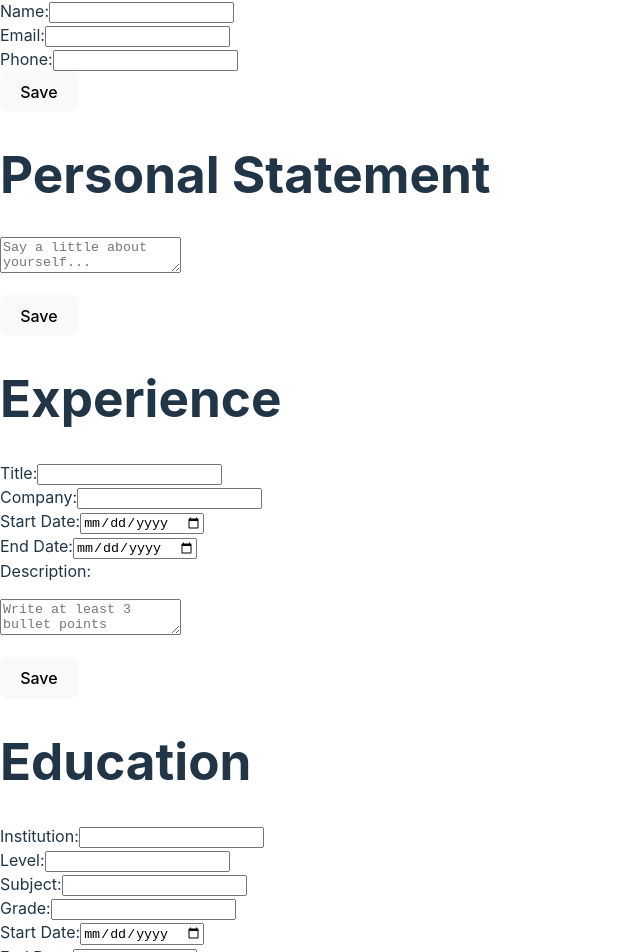
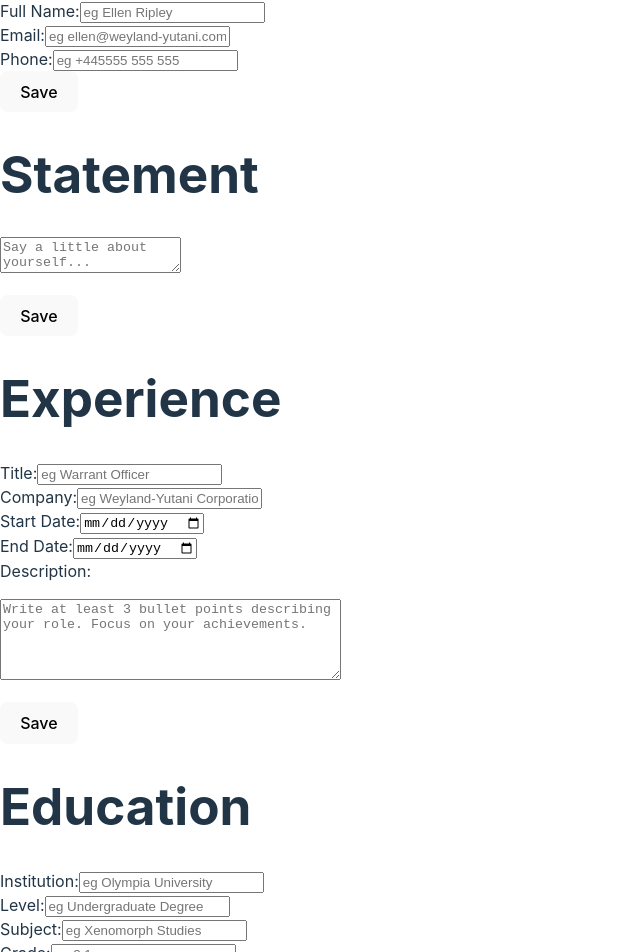
Before and after one commit to bendee48/cv-application, a React (Vite) app: page / in a window 1280 px wide. Shown: the part 126-1078 px from the top of the page, without its empty margins (0-640 px from the left). Built offline with nearby package versions, Linux system fonts and the light colour scheme.

Commit message:
Adding Validations
- Adding validations to inputs across components
- Adding placeholder text and useful info

```diff
--- a/src/components/Education.jsx
+++ b/src/components/Education.jsx
@@ -67,35 +67,68 @@ function Education() {
         <div>
           <label htmlFor="institution">Institution:</label>
           { !saved ?
-              (<input id="title" type="text" value={educationInfo.institution} onChange={handleInstitutionChange}/>) :
+              (<input
+                  id="title"
+                  type="text"
+                  placeholder='eg Olympia University'
+                  value={educationInfo.institution}
+                  onChange={handleInstitutionChange}
+                  required
+                />
+              ) :
               (<span>{educationInfo.institution}</span>)
           }
         </div>
         <div>
           <label htmlFor="level">Level:</label>
           { !saved ?
-              (<input id="level" type="text" value={educationInfo.level} onChange={handleLevelChange}/>) :
+              (<input
+                  id="level"
+                  type="text"
+                  placeholder='eg Undergraduate Degree'
+                  value={educationInfo.level}
+                  onChange={handleLevelChange}
+                  required
+                />
+              ) :
               (<span>{educationInfo.level}</span>)
           }
         </div>
         <div>
           <label htmlFor="subject">Subject:</label>
           { !saved ?
-              (<input id="subject" type="text" value={educationInfo.subject} onChange={handleSubjectChange}/>) :
+              (<input
+                  id="subject"
+                  type="text"
+                  placeholder='eg Xenomorph Studies'
+                  value={educationInfo.subject}
+                  onChange={handleSubjectChange}
+                  required
+                />
+              ) :
               (<span>{educationInfo.subject}</span>)
           }
         </div>
         <div>
           <label htmlFor="grade">Grade:</label>
           { !saved ?
-              (<input id="grade" type="text" value={educationInfo.grade} onChange={handleGradeChange}/>) :
+              (<input
+                  id="grade"
+                  type="text"
+                  placeholder='eg 2.1'
+                  value={educationInfo.grade}
+                  onChange={handleGradeChange}
+                  required
+                />
+              ) :
               (<span>{educationInfo.grade}</span>)
           }
         </div>
         <div>
           <label htmlFor="startDate">Start Date:</label>
           { !saved ?
-              (<input id="startDate" type="date" value={educationInfo.startDate} onChange={handleStartDateChange}/>) :
+              (<input
+                  id="startDate" type="date" value={educationInfo.startDate} onChange={handleStartDateChange}/>) :
               (<span>{educationInfo.startDate}</span>)
           }
         </div>
--- a/src/components/Experience.jsx
+++ b/src/components/Experience.jsx
@@ -59,28 +59,57 @@ function Experience() {
         <div>
           <label htmlFor="title">Title:</label>
           { !saved ?
-              (<input id="title" type="text" value={experienceInfo.title} onChange={handleTitleChange}/>) :
+              (<input
+                  id="title"
+                  type="text"
+                  placeholder='eg Warrant Officer'
+                  value={experienceInfo.title}
+                  onChange={handleTitleChange}
+                  required
+                />
+              ) :
               (<span>{experienceInfo.title}</span>)
           }
         </div>
         <div>
           <label htmlFor="company">Company:</label>
           { !saved ?
-              (<input id="company" type="text" value={experienceInfo.company} onChange={handleCompanyChange}/>) :
+              (<input
+                  id="company"
+                  type="text"
+                  placeholder='eg Weyland-Yutani Corporation'
+                  value={experienceInfo.company}
+                  onChange={handleCompanyChange}
+                  required
+                />
+              ) :
               (<span>{experienceInfo.company}</span>)
           }
         </div>
         <div>
           <label htmlFor="startDate">Start Date:</label>
           { !saved ?
-              (<input id="startDate" type="date" value={experienceInfo.startDate} onChange={handleStartDateChange}/>) :
+              (<input
+                  id="startDate"
+                  type="date"
+                  value={experienceInfo.startDate}
+                  onChange={handleStartDateChange}
+                  required
+                />
+              ) :
               (<span>{experienceInfo.startDate}</span>)
           }
         </div>
         <div>
           <label htmlFor="endDate">End Date:</label>
           { !saved ?
-              (<input id="endDate" type="date" value={experienceInfo.endDate} onChange={handleEndDateChange}/>) :
+              (<input
+                  id="endDate"
+                  type="date"
+                  value={experienceInfo.endDate}
+                  onChange={handleEndDateChange}
+                />
+              ) :
               (<span>{experienceInfo.endDate}</span>)
           }
         </div>
@@ -91,7 +120,10 @@ function Experience() {
               <textarea
                 onChange={handleDescriptionChange}
                 value={experienceInfo.description}
-                placeholder="Write at least 3 bullet points describing your role. Focus on your achievements.">
+                placeholder="Write at least 3 bullet points describing your role. Focus on your achievements."
+                cols={40}
+                rows={5}
+              >
               </textarea>
              </p>) :
             (<p>{experienceInfo.description}</p>)
--- a/src/components/GeneralInfo.jsx
+++ b/src/components/GeneralInfo.jsx
@@ -39,23 +39,47 @@ function GeneralInfo() {
       <h1>Details</h1>
       <form onSubmit={handleFormSubmit}>
         <div>
-          <label htmlFor="name">Name:</label>
+          <label htmlFor="name">Full Name:</label>
           { !saved ?
-              (<input id="name" type="text" value={personalInfo.name} onChange={handleNameChange}/>) :
+              (<input
+                  id="name"
+                  type="text"
+                  placeholder="eg Ellen Ripley"
+                  minLength={3} value={personalInfo.name}
+                  onChange={handleNameChange}
+                  required
+                />
+              ) :
               (<span>{personalInfo.name}</span>)
           }
         </div>
         <div>
           <label htmlFor="email">Email:</label>
           { !saved ?
-              (<input id="email" type="email" value={personalInfo.email} onChange={handleEmailChange}/>) :
+              (<input
+                  id="email"
+                  type="email"
+                  placeholder='eg ellen@weyland-yutani.com'
+                  value={personalInfo.email}
+                  onChange={handleEmailChange}
+                  required
+                />
+              ) :
               (<span>{personalInfo.email}</span>)
           }
         </div>
         <div>
           <label htmlFor="phone">Phone:</label>
           { !saved ?
-              (<input id="phone" type="tel" value={personalInfo.phone} onChange={handlePhoneChange}/>) :
+              (<input
+                  id="phone"
+                  type="tel"
+                  placeholder='eg +445555 555 555'
+                  value={personalInfo.phone}
+                  onChange={handlePhoneChange}
+                  required
+                />
+              ) :
               (<span>{personalInfo.phone}</span>)
           }
         </div>
--- a/src/components/PersonalStatement.jsx
+++ b/src/components/PersonalStatement.jsx
@@ -19,7 +19,7 @@ function PersonalStatement() {
 
   return (
     <>
-      <h1>Personal Statement</h1>
+      <h1>Statement</h1>
       <form onSubmit={handleSubmit}>
         { !saved ?
             (<p><textarea onChange={handleStatementChange} value={statement} placeholder="Say a little about yourself..."></textarea></p>) :
```
